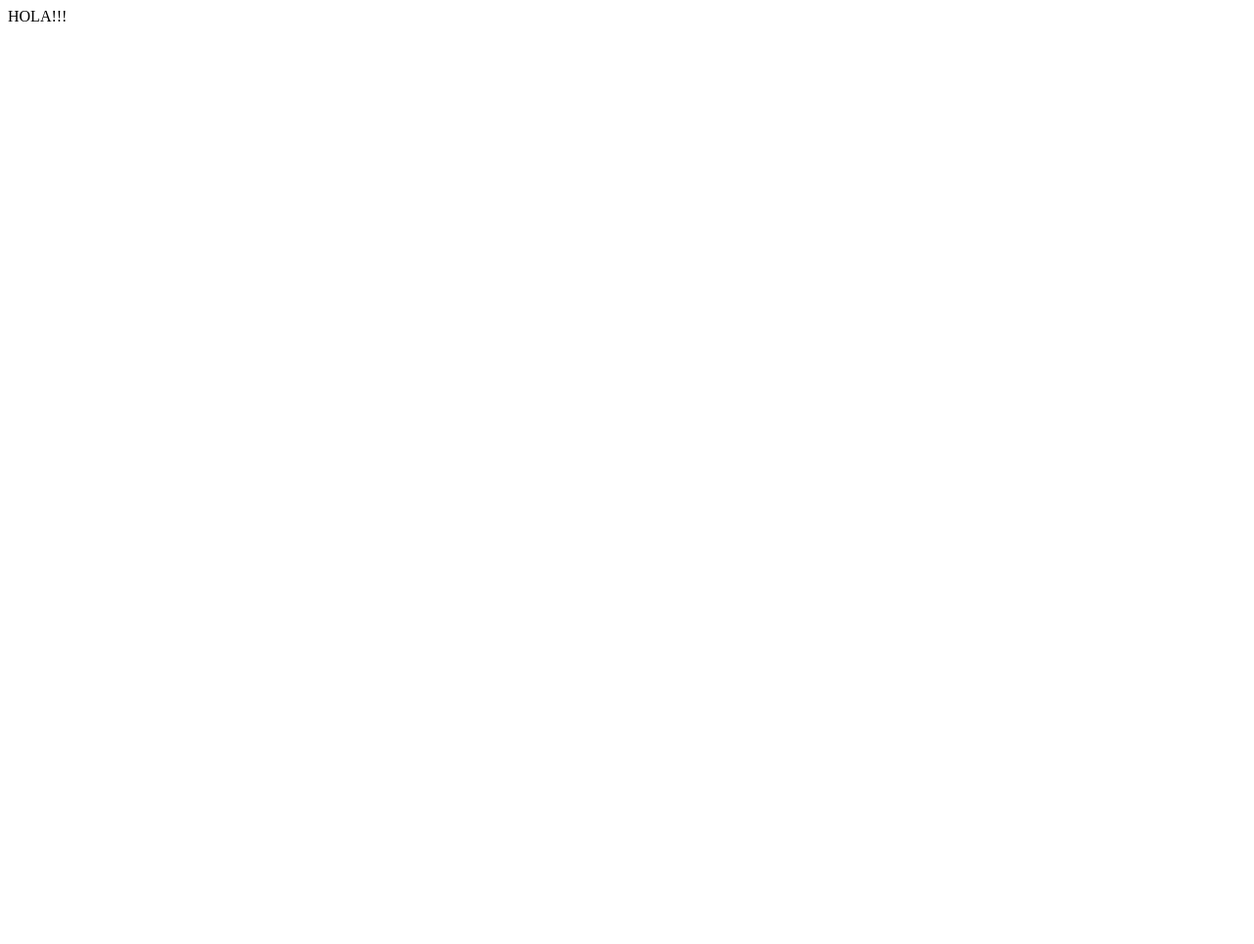
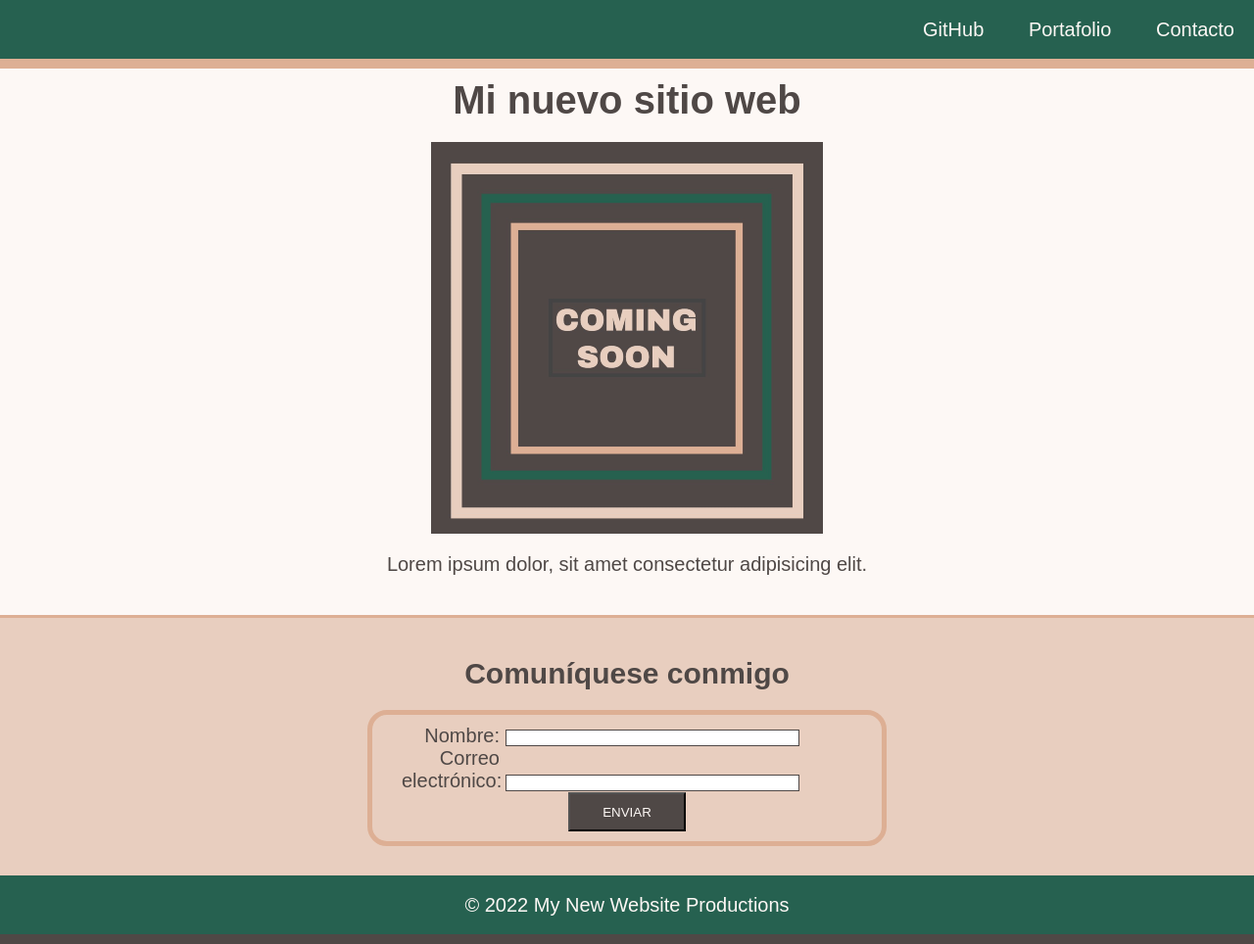
Before and after one commit to cesarDedica/git-test, a plain HTML site: page index.html in a window 1280 px wide. Shown: the whole page at 98% size. Before the commit the page ends 800 px from the top, so only its background shows below. Drawn offline with Linux system fonts and the light colour scheme.

Commit message:
finished

```diff
--- /dev/null
+++ b/assets/css/style.css
@@ -0,0 +1,113 @@
+/* Universal Selector */
+* {
+  margin:0;
+  padding:0;
+}
+
+/* Element Selectors */
+body {
+  position: relative;
+  font-family: "Goudy Bookletter 1911", sans-serif;
+  font-size: 20px;
+  background-color: #FDF8F5;
+  color: #4F4846;
+}
+
+h1,
+h2 {
+  margin: 20px;
+}
+
+main {
+  padding: 60px 0;
+}
+
+li {
+  display: inline;
+  padding: 0px 20px;
+  text-decoration: none;
+}
+
+a {
+  text-decoration: none;
+  color: #FDF8F5;
+}
+
+header,
+footer {
+  height: 60px;
+  width: 100%;
+  line-height: 60px;
+  background-color: #266150;
+}
+
+header {
+  position: fixed;
+  border-bottom: 10px solid #DDAF94;
+}
+
+footer {
+  position: absolute;
+  margin-top: 0;
+  bottom: 0;
+  border-bottom: 10px solid #4F4846;
+  color: #FDF8F5;
+}
+
+figure {
+  margin-bottom: 40px;
+}
+
+img {
+  display: block;
+  margin: 20px auto;
+}
+
+section {
+  margin-bottom: 0;
+  padding: 20px 10px 40px 10px;
+  border-top: 3px solid #DDAF94;
+  background-color:  #E8CEBF;
+}
+
+form {
+  /* Center the form on the page */
+  margin: 0 auto;
+  width: 500px;
+  padding: 10px;
+  border: 5px solid #DDAF94;
+  border-radius: 20px;
+}
+
+label {
+  display: inline-block;
+  width: 100px;
+}
+
+input,
+textarea {
+  box-sizing: border-box;
+  width: 300px;
+  border: 1px solid #4F4846;
+}
+
+textarea {
+  vertical-align: top;
+  height: 60px;
+}
+
+button {
+  height: 40px;
+  width: 120px;
+  background-color: #4F4846;
+  color: #FDF8F5;
+}
+
+/* Class Selectors */
+.text-center {
+  text-align: center;
+}
+
+.text-right {
+  text-align: right;
+}
--- a/index.html
+++ b/index.html
@@ -1 +1,52 @@
-HOLA!!!
+<!DOCTYPE html>
+<html lang="en-US">
+<head>
+  <meta charset="UTF-8">
+  <meta name="viewport" content="width=device-width, initial-scale=1.0">
+  <link rel="stylesheet" type="text/css" href="./assets/css/style.css">
+  <title>Mi página de inicio</title>
+</head>
+
+<body>
+  <header>
+    <nav class="text-right">
+      <ul>
+        <li> <a href="https://github.com/">GitHub</a></li>
+        <li> <a href="#">Portafolio</a></li>
+        <li> <a href="#contact">Contacto</a></li>
+      </ul>
+    </nav>
+  </header>
+
+  <main>
+    <h1 class="text-center">Mi nuevo sitio web</h1>
+    <figure>
+      <img src="./assets/images/image-1.png" alt="Gráfico con el texto Próximamente">
+      <figcaption class="text-center">Lorem ipsum dolor, sit amet consectetur adipisicing elit.</figcaption>
+    </figure>
+    <section id="contact">
+      <h2 class="text-center">Comuníquese conmigo</h2>
+      <form>
+        <ul>
+          <li>
+            <label class="text-right" for="name">Nombre:</label>
+            <input type="text" id="name" name="user-name">
+          </li>
+          <li>
+            <label class="text-right" for="email">Correo electrónico:</label>
+            <input type="text" id="email" name="user-email">
+          </li>
+        </ul>
+        <div class="text-center">
+          <button type="submit">ENVIAR</button>
+        </div>
+      </form>
+    </section>
+  </main>
+
+  <footer class="text-center">
+    © 2022 My New Website Productions
+  </footer>
+
+</body>
+</html>
```
Also changed, not shown: assets/images/image-1.png (added), assets/images/image_1.png (added).
